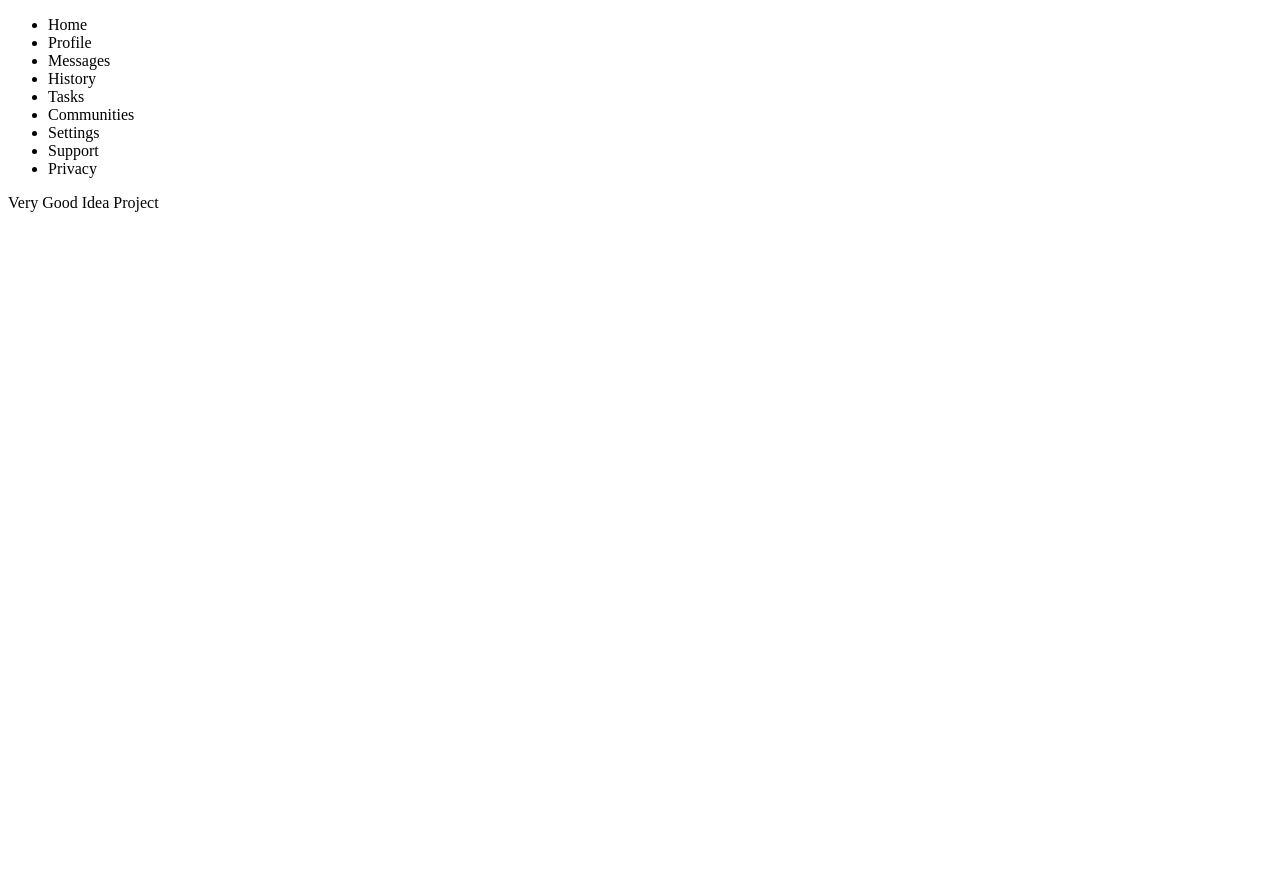
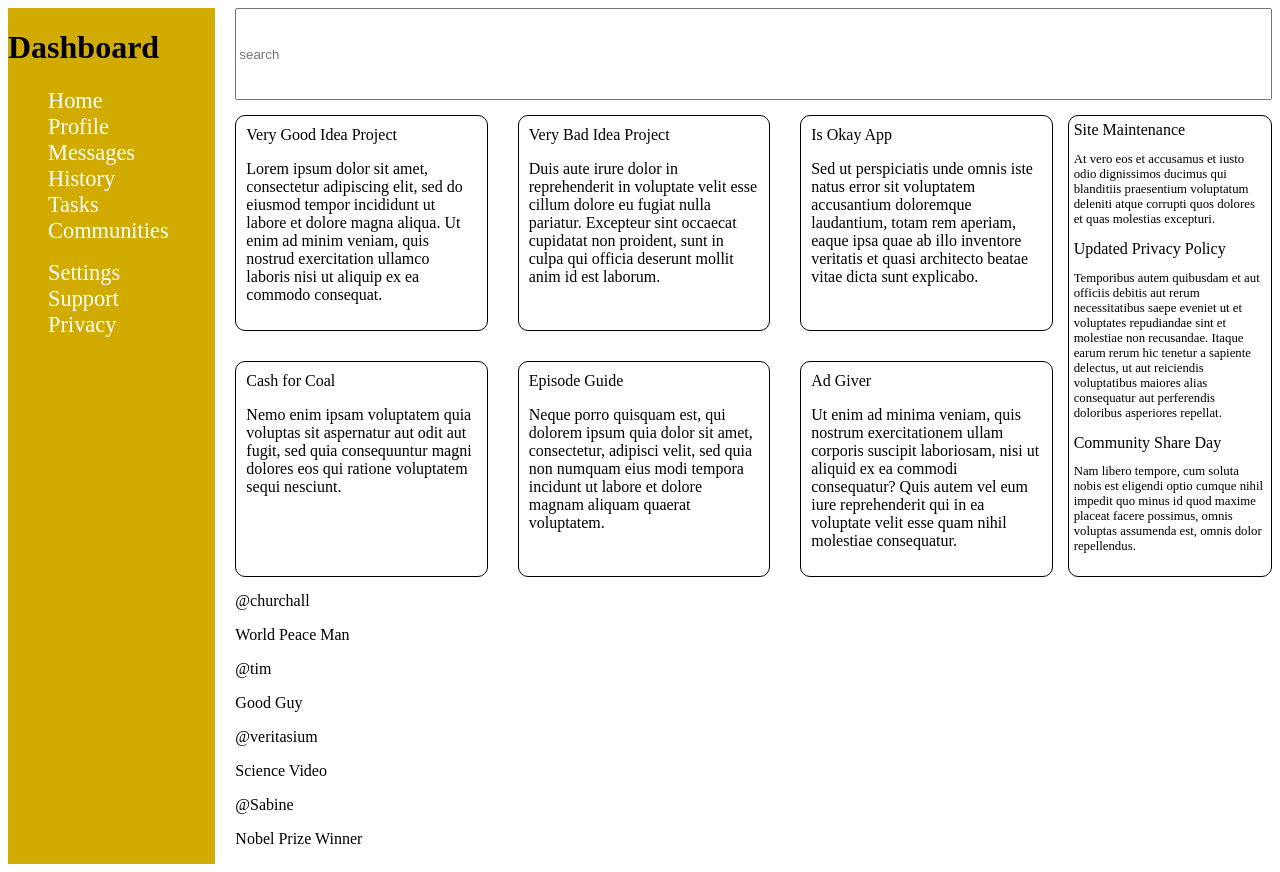
Before and after one commit to alexing99/grid-admin-dashboard, a plain HTML site: page index.html in a window 1280 px wide. Before the commit the page ends 800 px from the top, so only its background shows below. Drawn offline with Linux system fonts and the light colour scheme.

Commit message:
add dummy text and start to create grid display as well as a little styling

```diff
--- a/index.html
+++ b/index.html
@@ -8,35 +8,73 @@
     <link rel="stylesheet" href="styles.css">
 </head>
 <body>
-    <header>
-
-    </header>
-    <aside>
-        <ul>
+    <div class="sidebar">
+        <h1>Dashboard</h1>
+        <ul class="navigation">
             <li>Home</li>
             <li>Profile</li>
             <li>Messages</li>
             <li>History</li>
             <li>Tasks</li>
             <li>Communities</li>
+        </ul>
+        <ul class="branding">
             <li>Settings</li>
             <li>Support</li>
             <li>Privacy</li>
         </ul>
-    </aside>
-    <div class="projects">
-        <div>Very Good Idea Project</div>
-        <div></div>
-        <div></div>
-        <div></div>
-        <div></div>
-        <div></div>
     </div>
-    <div class="announcements">
+    <div class="main-content">
+        <div class="header">
+            <input type="text" placeholder="search">
 
-    </div>
-    <div class="trending">
+        </div>
+        <div class="projects">
+            <div>Very Good Idea Project
+                <p>Lorem ipsum dolor sit amet, consectetur adipiscing elit, sed do eiusmod tempor incididunt ut labore et dolore magna aliqua. Ut enim ad minim veniam, quis nostrud exercitation ullamco laboris nisi ut aliquip ex ea commodo consequat.</p>
+            </div>
+            <div>Very Bad Idea Project
+                <p>Duis aute irure dolor in reprehenderit in voluptate velit esse cillum dolore eu fugiat nulla pariatur. Excepteur sint occaecat cupidatat non proident, sunt in culpa qui officia deserunt mollit anim id est laborum.</p>
+            </div>
+            <div>Is Okay App
+                <p>Sed ut perspiciatis unde omnis iste natus error sit voluptatem accusantium doloremque laudantium, totam rem aperiam, eaque ipsa quae ab illo inventore veritatis et quasi architecto beatae vitae dicta sunt explicabo.</p>
+            </div>
+            <div>Cash for Coal
+                <p>Nemo enim ipsam voluptatem quia voluptas sit aspernatur aut odit aut fugit, sed quia consequuntur magni dolores eos qui ratione voluptatem sequi nesciunt.</p>
+            </div>
+            <div>Episode Guide
+                <p>Neque porro quisquam est, qui dolorem ipsum quia dolor sit amet, consectetur, adipisci velit, sed quia non numquam eius modi tempora incidunt ut labore et dolore magnam aliquam quaerat voluptatem.</p>
+            </div>
+            <div>Ad Giver
+                <p>Ut enim ad minima veniam, quis nostrum exercitationem ullam corporis suscipit laboriosam, nisi ut aliquid ex ea commodi consequatur? Quis autem vel eum iure reprehenderit qui in ea voluptate velit esse quam nihil molestiae consequatur.</p>
+            </div>
+        </div>
+        <div class="announcements">
+            <div>Site Maintenance
+                <p>At vero eos et accusamus et iusto odio dignissimos ducimus qui blanditiis praesentium voluptatum deleniti atque corrupti quos dolores et quas molestias excepturi.</p>
+            </div>
+            <div>Updated Privacy Policy
+                <p>Temporibus autem quibusdam et aut officiis debitis aut rerum necessitatibus saepe eveniet ut et voluptates repudiandae sint et molestiae non recusandae. Itaque earum rerum hic tenetur a sapiente delectus, ut aut reiciendis voluptatibus maiores alias consequatur aut perferendis doloribus asperiores repellat.</p>
+            </div>
+            <div>Community Share Day
+                <p>Nam libero tempore, cum soluta nobis est eligendi optio cumque nihil impedit quo minus id quod maxime placeat facere possimus, omnis voluptas assumenda est, omnis dolor repellendus.</p>
+            </div>
 
+        </div>
+        <div class="trending">
+            <div>@churchall
+                <p>World Peace Man</p>
+            </div>
+            <div>@tim
+                <p>Good Guy</p>
+            </div>
+            <div>@veritasium
+                <p>Science Video</p>
+            </div>
+            <div>@Sabine
+                <p>Nobel Prize Winner</p>
+            </div>
+        </div>
     </div>
 </body>
 </html>
--- a/styles.css
+++ b/styles.css
@@ -0,0 +1,54 @@
+body {
+    display: grid;
+    grid-template-columns: 1fr 5fr;
+    gap: 20px;
+}
+.header {
+    display: grid;
+}
+
+.main-content {
+    display: grid;
+    grid-template-columns:  4fr 1fr;
+    grid-template-rows: 1fr 5fr;
+    gap: 15px;
+}
+
+.header {
+    grid-column: 1/-1;
+}
+
+.projects {
+    display: grid;
+    grid-template-columns: repeat(3, 1fr);
+    gap: 30px;
+}
+
+.projects div {
+    border: black solid 1px;
+    border-radius: 10px;
+    padding: 10px;
+}
+
+.sidebar {
+    background-color: rgb(209, 171, 0);
+
+}
+
+li {
+    list-style-type: none;
+    font-size: 1.4em;
+    color: white;
+}
+
+.announcements {
+    border: black solid 1px;
+    padding: 5px;
+    border-radius: 10px;
+
+}
+
+.announcements p {
+    font-size: .8em;
+    overflow: ellipsis;
+}
```
